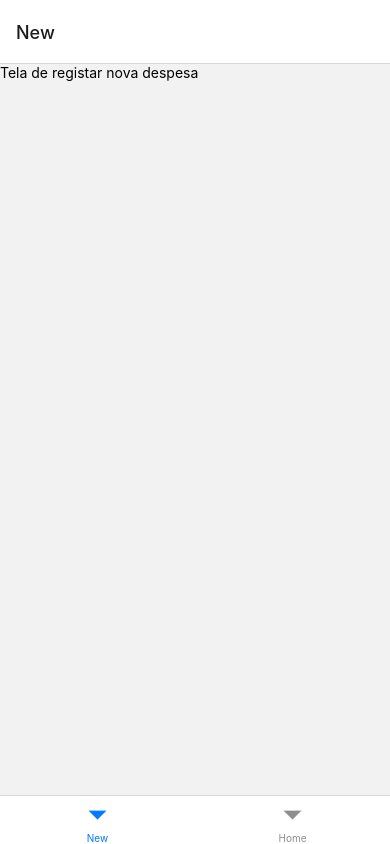
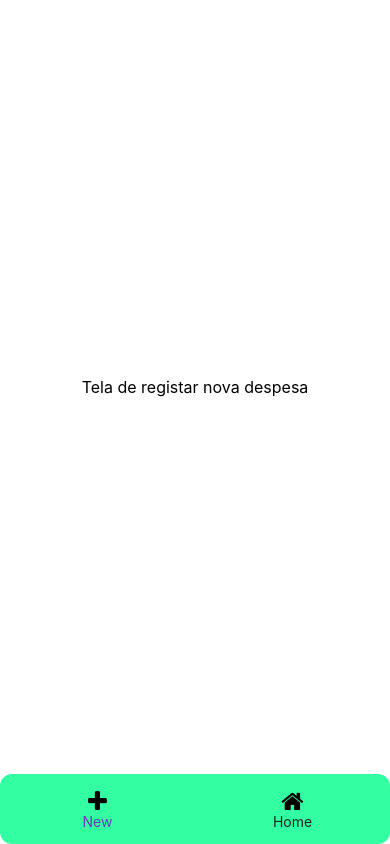
Before and after one commit to Gc04346/financeManager, a React Native app: screen /New in a window 390 px wide. Built offline with nearby package versions, Linux system fonts and the light colour scheme.

Commit message:
add tab bar customizada

```diff
--- a/package.json
+++ b/package.json
@@ -9,6 +9,7 @@
     "web": "expo start --web"
   },
   "dependencies": {
+    "@expo/vector-icons": "^12.0.5",
     "@react-navigation/bottom-tabs": "^6.2.0",
     "@react-navigation/native": "^6.0.8",
     "expo": "~44.0.2",
--- a/src/components/footer.js
+++ b/src/components/footer.js
@@ -0,0 +1,77 @@
+import { View, Text, TouchableOpacity } from 'react-native';
+import { StyleSheet } from 'react-native';
+import { FontAwesome } from '@expo/vector-icons';
+
+const styles = StyleSheet.create({
+  tabBar: {
+    flex: 1,
+    flexDirection: "row",
+    backgroundColor: "#33FFA2",
+    borderRadius: 12,
+    maxHeight: 70,
+  },
+  tabIcon: {
+    flex: 1,
+    justifyContent: "center",
+    alignItems: "center",
+  }
+});
+
+export default function NavBar({ state, descriptors, navigation }) {
+    const navIcons = {
+      Home: "home",
+      New: "plus",
+    };
+  return (
+    <View style={styles.tabBar}>
+      {state.routes.map((route, index) => {
+        const { options } = descriptors[route.key];
+        const label =
+          options.tabBarLabel !== undefined
+            ? options.tabBarLabel
+            : options.title !== undefined
+            ? options.title
+            : route.name;
+
+        const isFocused = state.index === index;
+
+        const onPress = () => {
+          const event = navigation.emit({
+            type: "tabPress",
+            target: route.key,
+            canPreventDefault: true,
+          });
+
+          if (!isFocused && !event.defaultPrevented) {
+            // The `merge: true` option makes sure that the params inside the tab screen are preserved
+            navigation.navigate({ name: route.name, merge: true });
+          }
+        };
+
+        const onLongPress = () => {
+          navigation.emit({
+            type: "tabLongPress",
+            target: route.key,
+          });
+        };
+
+        return (
+          <TouchableOpacity
+            accessibilityRole="button"
+            accessibilityState={isFocused ? { selected: true } : {}}
+            accessibilityLabel={options.tabBarAccessibilityLabel}
+            testID={options.tabBarTestID}
+            onPress={onPress}
+            onLongPress={onLongPress}
+            style={styles.tabIcon}
+          >
+            <FontAwesome name={navIcons[route.name]} size={24} color="black" />
+            <Text style={{ color: isFocused ? "#673ab7" : "#222" }}>
+              {label}
+            </Text>
+          </TouchableOpacity>
+        );
+      })}
+    </View>
+  );
+}
--- a/src/pages/Main/styles.js
+++ b/src/pages/Main/styles.js
@@ -1,14 +1,14 @@
-import styled from 'styled-components/native';
+import styled from "styled-components/native";
 
 export const Container = styled.View`
   flex: 1;
-  background-color: #33FFA2;
+  background-color: #fff;
   align-items: center;
   justify-content: center;
 `;
 
 export const Title = styled.Text`
-    color: #fff;
-    text-align: center;
-    font-size: 16px;
+  color: #000;
+  text-align: center;
+  font-size: 16px;
 `;
--- a/src/pages/RegisterExpense/index.js
+++ b/src/pages/RegisterExpense/index.js
@@ -1,5 +1,9 @@
-import { Text } from "react-native";
+import { Container, Title } from "./styles";
 
 export default function RegisterExpense() {
-  return <Text>Tela de registar nova despesa</Text>;
+  return (
+    <Container>
+      <Title>Tela de registar nova despesa</Title>
+    </Container>
+  );
 }
--- a/src/pages/RegisterExpense/styles.js
+++ b/src/pages/RegisterExpense/styles.js
@@ -0,0 +1,14 @@
+import styled from "styled-components/native";
+
+export const Container = styled.View`
+  flex: 1;
+  background-color: #fff;
+  align-items: center;
+  justify-content: center;
+`;
+
+export const Title = styled.Text`
+  color: #000;
+  text-align: center;
+  font-size: 16px;
+`;
--- a/src/routes.js
+++ b/src/routes.js
@@ -1,5 +1,7 @@
 import { NavigationContainer } from '@react-navigation/native';
 import { createBottomTabNavigator } from '@react-navigation/bottom-tabs';
+
+import NavBar from './components/footer';
 import Main from "./pages/Main";
 import RegisterExpense from './pages/RegisterExpense';
 
@@ -7,7 +9,14 @@ const Tab = createBottomTabNavigator();
 
 function MyTabs() {
   return (
-    <Tab.Navigator>
+    <Tab.Navigator
+      initialRouteName="Home"
+      tabBar={props => <NavBar {...props}/>}
+      screenOptions={({route}) => ({
+        headerShown: false,
+        tabBarHideOnKeyboard: true,
+      })}
+    >
       <Tab.Screen name="New" component={RegisterExpense} />
       <Tab.Screen name="Home" component={Main} />
     </Tab.Navigator>
```
Also changed, not shown: src/pages/Main/index.js (+7 -7 lines), 1 other file (tests, documents, lock files or other folders).
